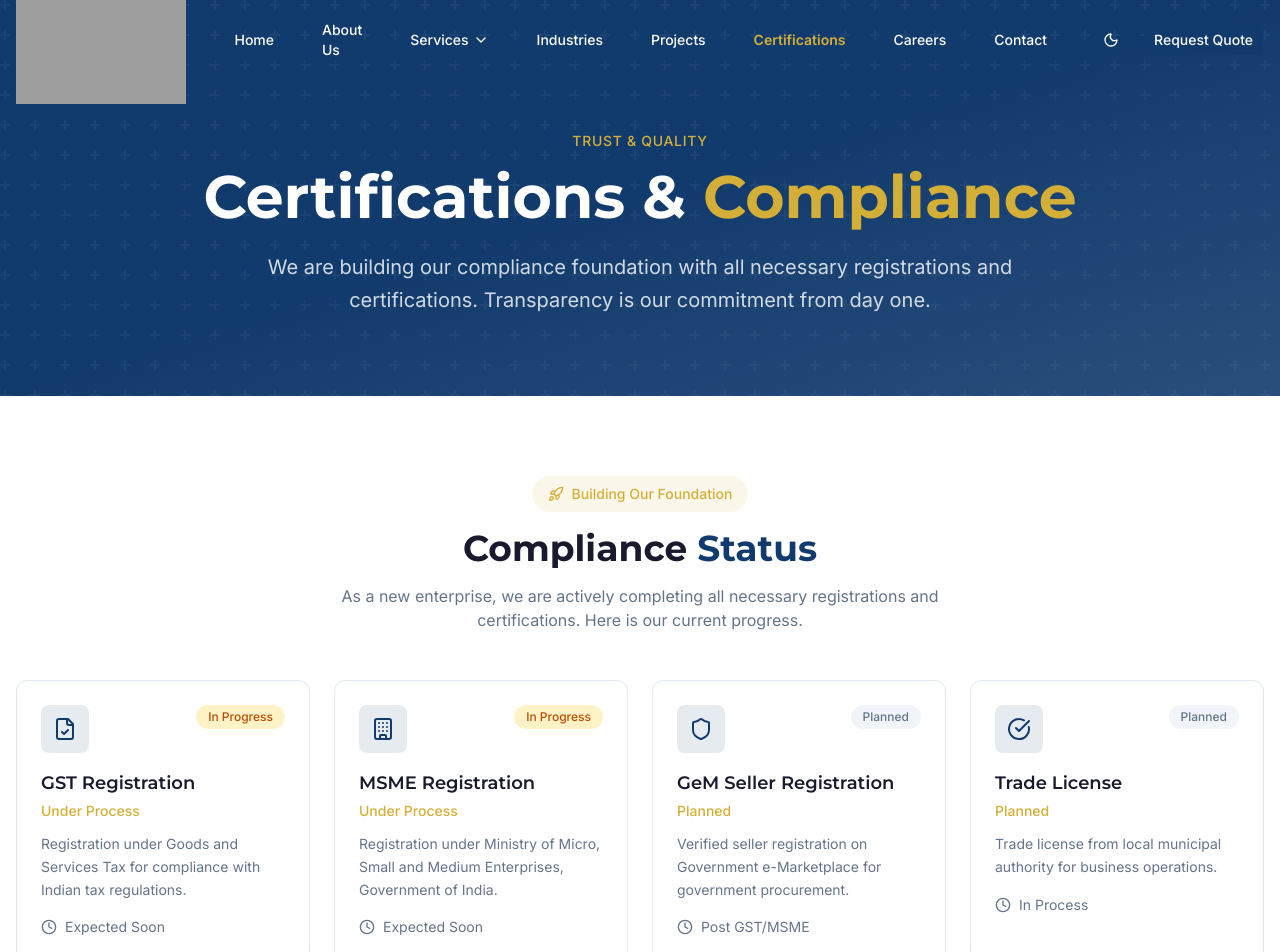
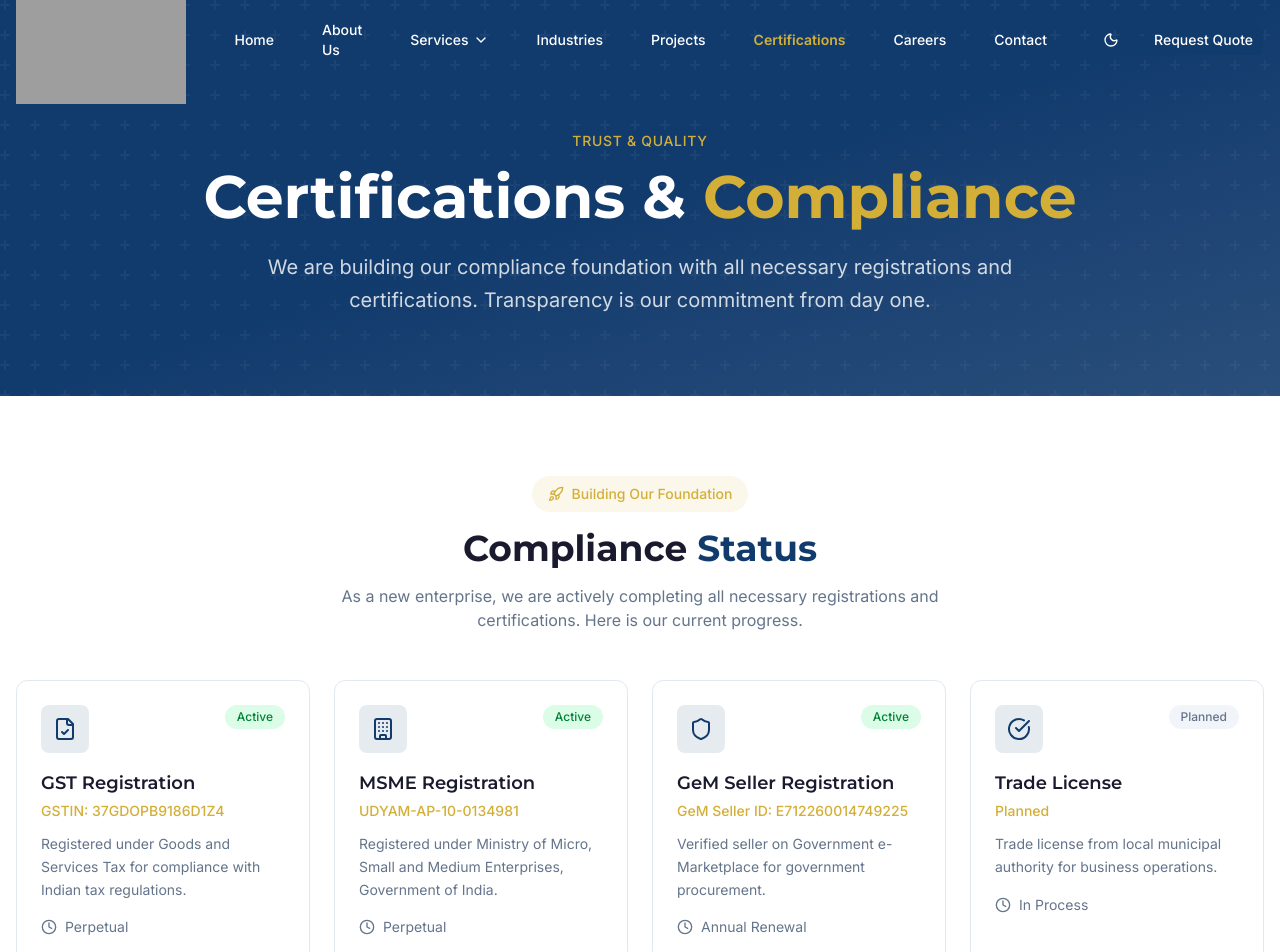
Before and after one commit to minosahu31/reyaan-enterprises-website, a Next.js app: page /certifications in a window 1280 px wide. Shown: the top 952 px of the page. Built offline with nearby package versions, Linux system fonts and the light colour scheme; grey boxes are pictures that could not be loaded.

Commit message:
Added certification changes

```diff
--- a/components/certifications/certifications-grid.tsx
+++ b/components/certifications/certifications-grid.tsx
@@ -8,29 +8,29 @@ const certifications = [
   {
     icon: FileCheck,
     name: "GST Registration",
-    number: "Under Process",
+    number: "GSTIN: 37GDOPB9186D1Z4",
     description:
-      "Registration under Goods and Services Tax for compliance with Indian tax regulations.",
-    status: "In Progress",
-    validUntil: "Expected Soon",
+      "Registered under Goods and Services Tax for compliance with Indian tax regulations.",
+    status: "Active",
+    validUntil: "Perpetual",
   },
   {
     icon: Building,
     name: "MSME Registration",
-    number: "Under Process",
+    number: "UDYAM-AP-10-0134981",
     description:
-      "Registration under Ministry of Micro, Small and Medium Enterprises, Government of India.",
-    status: "In Progress",
-    validUntil: "Expected Soon",
+      "Registered under Ministry of Micro, Small and Medium Enterprises, Government of India.",
+    status: "Active",
+    validUntil: "Perpetual",
   },
   {
     icon: Shield,
     name: "GeM Seller Registration",
-    number: "Planned",
+    number: "GeM Seller ID: E712260014749225",
     description:
-      "Verified seller registration on Government e-Marketplace for government procurement.",
-    status: "Planned",
-    validUntil: "Post GST/MSME",
+      "Verified seller on Government e-Marketplace for government procurement.",
+    status: "Active",
+    validUntil: "Annual Renewal",
   },
   {
     icon: CheckCircle,
```
